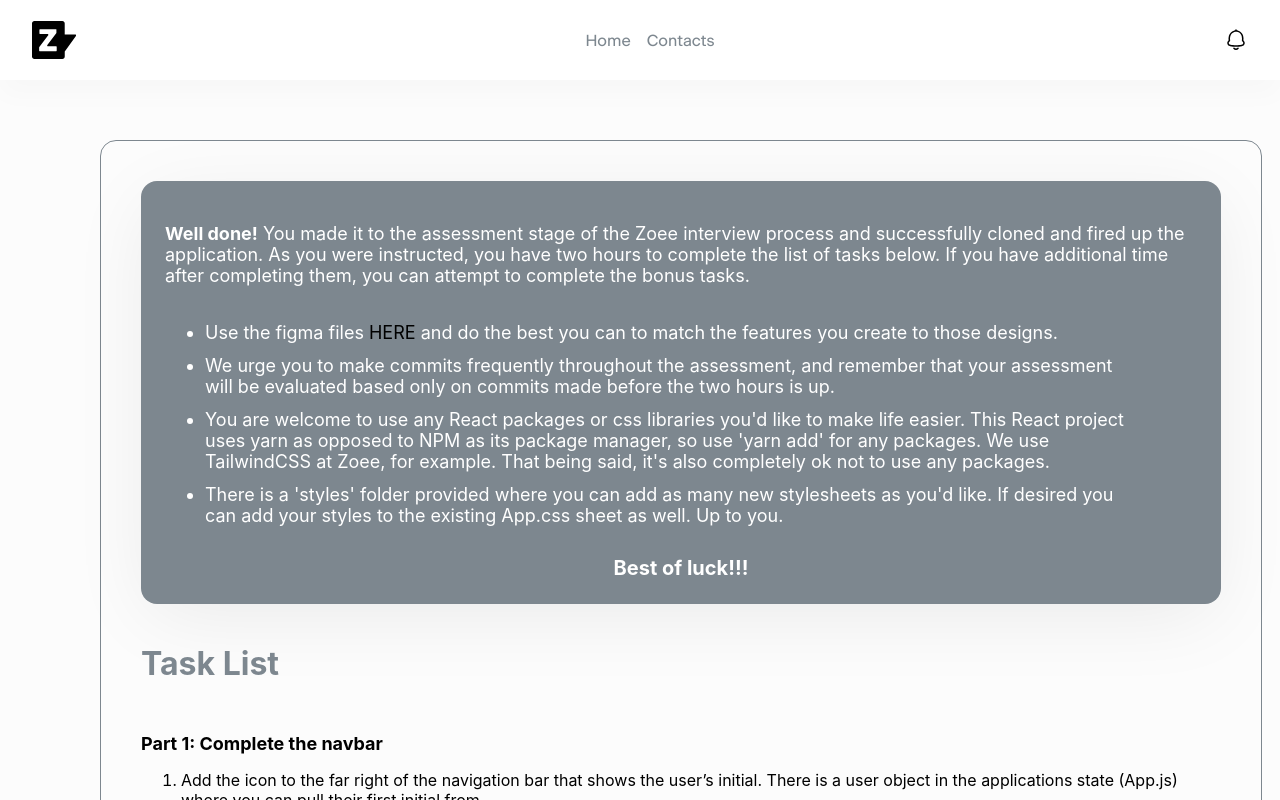
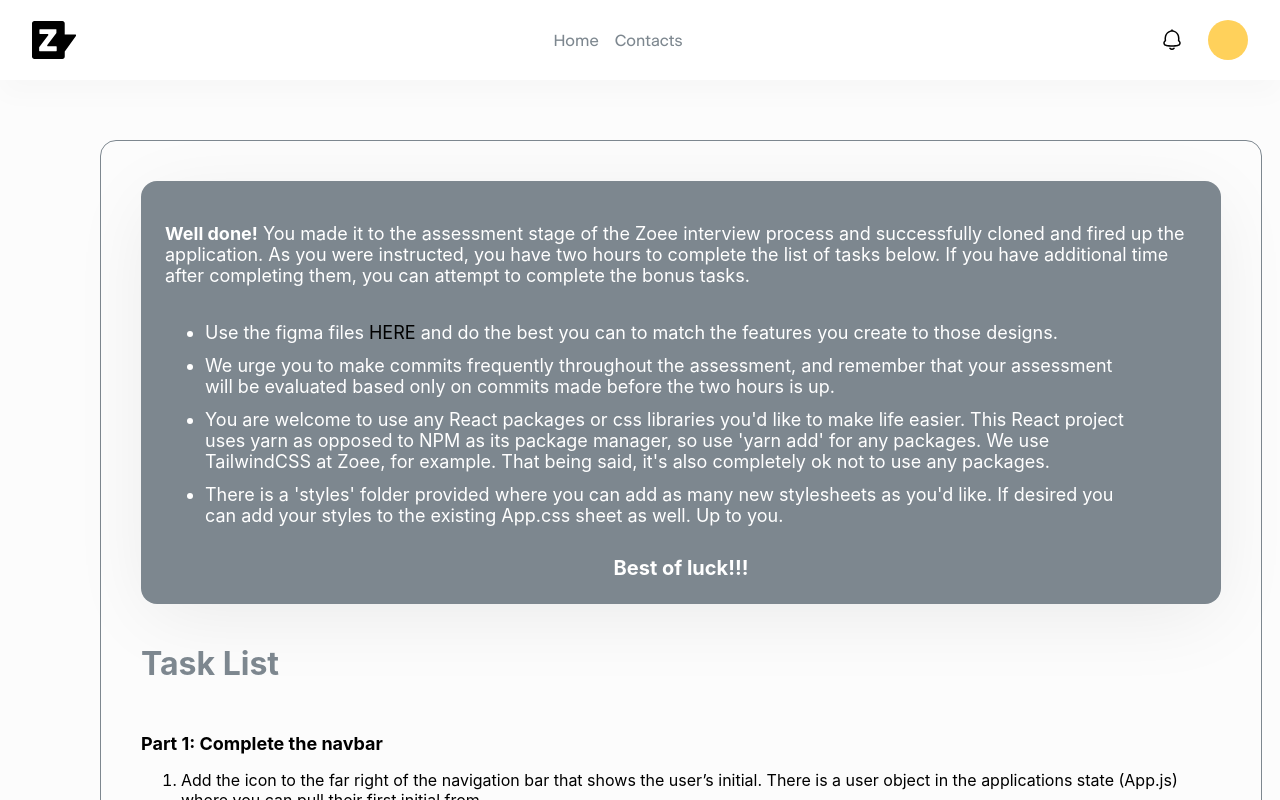
Before and after one commit to ttsssss/Zoee, a React (Create React App) app: page / in a window 1280 px wide. Shown: the top 800 px of the page. Built offline with nearby package versions, Linux system fonts and the light colour scheme; the HTML template or start-up script is replaced by a standard one.

Commit message:
First commit-Logo

```diff
--- a/src/components/Nav.jsx
+++ b/src/components/Nav.jsx
@@ -15,6 +15,7 @@ const Nav = () => {
                 </div>
                 <div className='nav-right'>
                     <img src={notifications} alt="notifications" />
+                    <a href="#"><i class="icon"></i></a>
                 </div>
             </div>
         </div>
--- a/src/styles/navigation.css
+++ b/src/styles/navigation.css
@@ -9,7 +9,7 @@
   display: flex;
   justify-content: space-between;
   align-items: center;
-    background: #FFFFFF;
+  background: #ffffff;
   box-shadow: 0px 16px 24px rgba(0, 0, 0, 0.02);
 }
 
@@ -30,7 +30,7 @@
 }
 
 .nav-items a {
-    color: #7D878F;
+  color: #7d878f;
 }
 
 .nav-right {
@@ -44,3 +44,17 @@
   text-decoration: none;
   color: black;
 }
+
+.icon {
+  display: flex;
+  width: 40px;
+  height: 40px;
+  background: #ffd15b;
+  border-radius: 100px;
+
+  /* Inside auto layout */
+
+  flex: none;
+  order: 1;
+  flex-grow: 0;
+}
```
Lines whose indentation alone changed are shown as unchanged.
